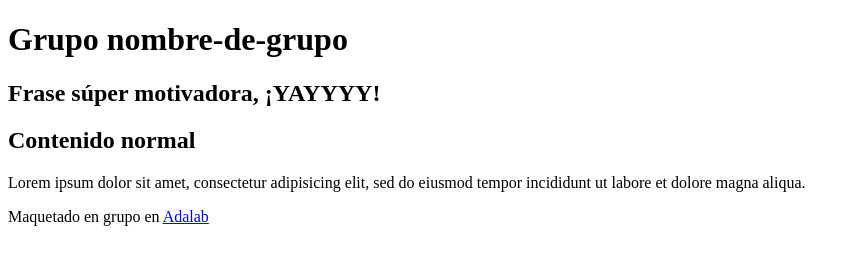
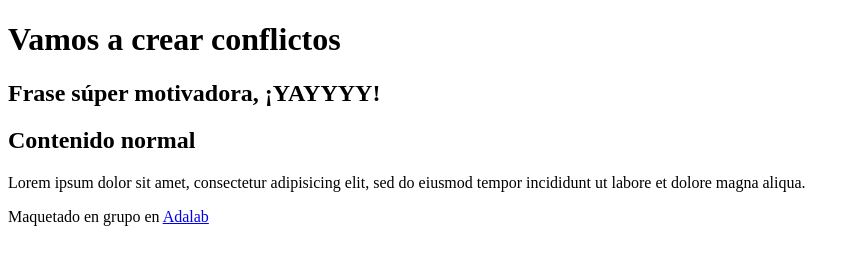
Before and after one commit to ifuenteromero/seccion1-8-ej1, a plain HTML site: page index.html in a window 1280 px wide. Shown: the whole page, without its empty margins (0-860 px from the left). Drawn offline with Linux system fonts and the light colour scheme.

```diff
--- a/index.html
+++ b/index.html
@@ -8,7 +8,7 @@
 
 <body>
     <header>
-        <h1>Grupo nombre-de-grupo</h1>
+        <h1>Vamos a crear conflictos</h1>
     </header>
     <main>
         <section class="motivacion">
```
